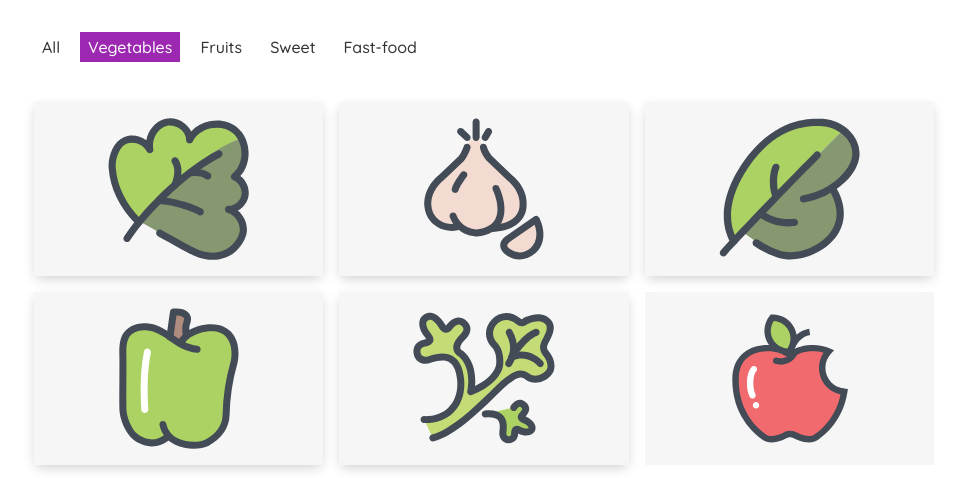
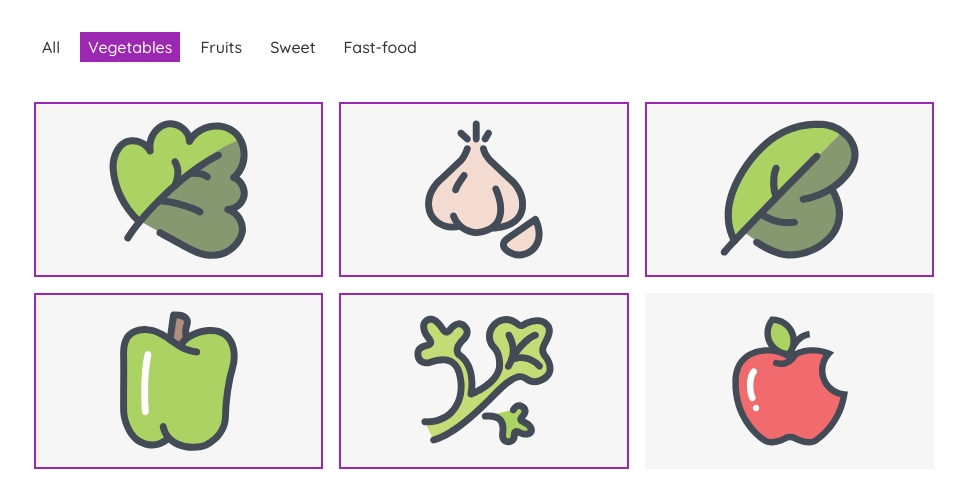
Before and after one commit to cconceicao/css-grid-order, a plain HTML site: page index.html in a window 1280 px wide. Both pictures are taken after a click on the element "Vegetables". Shown: the top 478 px of the page, without its empty margins (156-1123 px from the left). Drawn offline with Linux system fonts and the light colour scheme.

Commit message:
Update styles.css

```diff
--- a/styles.css
+++ b/styles.css
@@ -91,7 +91,7 @@ dt, dd, blockquote, address{
 .card img { width: 50%; }
 
 .card.is-active {
-	box-shadow: rgba(0, 0, 0, 0.2) 0px 4px 12px -2px;
+	border: 2px solid #9c27b0;
 }
 
 .card.is-active img { width: 55%; }
```
